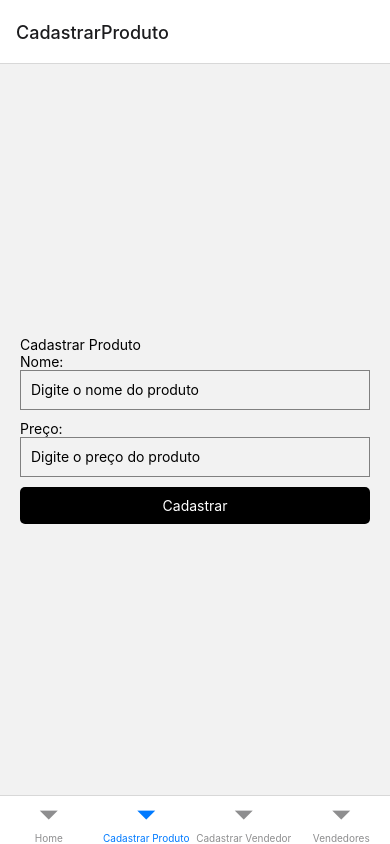
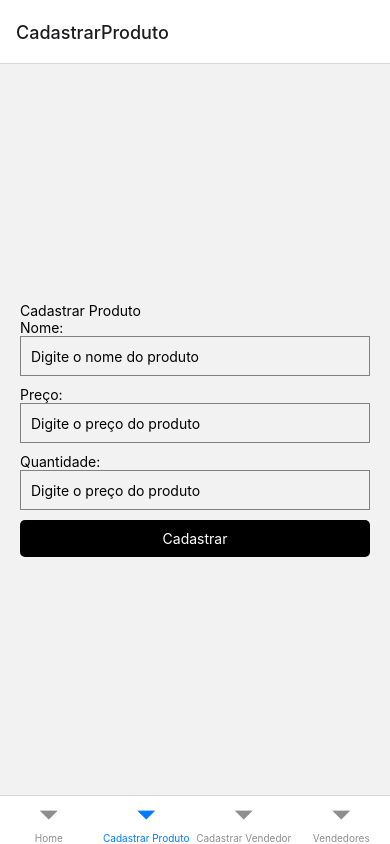
Before and after one commit to Programadorwolrd/Frui, a React Native app in the folder iceFruit/: screen /CadastrarProduto in a window 390 px wide. Built offline with nearby package versions, Linux system fonts and the light colour scheme.

Commit message:
alterações e backnground e corrigindo erros e POST de produtos

```diff
--- a/iceFruit/components/card.js
+++ b/iceFruit/components/card.js
@@ -2,7 +2,7 @@ import {Text, View, StyleSheet} from 'react-native'
 import { Image } from 'react-native'
 
 
-const Card = ({product}) => {
+const CardProduto = ({product}) => {
   return (
     <View style={styles.card}>
         <View style={styles.photo}>
@@ -42,4 +42,4 @@ const styles = StyleSheet.create({
     }
 })
 
-export default Card
+export default CardProduto;
--- a/iceFruit/screens/cadastrarProduto.js
+++ b/iceFruit/screens/cadastrarProduto.js
@@ -1,13 +1,27 @@
 import React, { useState } from 'react';
 import { View, Text, TextInput, StyleSheet, TouchableOpacity } from 'react-native';
+import axios from 'axios';
+
 
 export default function CadastrarProduto() {
   const [nome, setNome] = useState('');
+  const [quantidade, setQuantidade] = useState('');
   const [preco, setPreco] = useState('');
 
-  const handlePress = () => {
-    // Aqui você pode adicionar a lógica para lidar com o pressionamento do botão
+  const ProdutoCadastrar = async () => {
+    try {
+      const response = await axios.post('http://127.0.0.1:3050/produtos/cadastrar', {
+        nome: nome,
+        preco:preco,
+        quantidade:quantidade,
+      });
+
+      console.log(response.data);
+    } catch (error) {
+      console.error(error);
+    }
   };
+
 
   return (
     <View style={styles.container}>
@@ -30,7 +44,16 @@ export default function CadastrarProduto() {
         keyboardType="numeric"
       />
 
-      <TouchableOpacity style={styles.button} onPress={handlePress}>
+<Text>Quantidade:</Text>
+      <TextInput
+        style={styles.input}
+        value={quantidade}
+        onChangeText={setQuantidade}
+        placeholder="Digite o preço do produto"
+        keyboardType="numeric"
+      />
+
+      <TouchableOpacity style={styles.button} onPress={ProdutoCadastrar}>
         <Text style={styles.buttonText}>Cadastrar</Text>
       </TouchableOpacity>
     </View>
--- a/iceFruit/screens/home.js
+++ b/iceFruit/screens/home.js
@@ -1,7 +1,7 @@
 import React from 'react';
 import { NavigationContainer } from '@react-navigation/native';
 import { FlatList, View, StyleSheet, Image } from 'react-native';
-import Card from './../components/card'; // Ajuste o caminho de acordo com a localização do arquivo Card.js
+import CardProduto from '../components/card'; // Ajuste o caminho de acordo com a localização do arquivo Card.js
 import Header from '../components/header'; // Ajuste o caminho de acordo com a localização do arquivo Header.js
 import { useNavigation } from '@react-navigation/native';
 
@@ -40,7 +40,7 @@ const home = () => {
         />
         <FlatList
           data={products}
-          renderItem={({ item }) => <Card product={item} />}
+          renderItem={({ item }) => <CardProduto product={item} />}
           keyExtractor={(item, index) => index.toString()}
           numColumns={3}
           contentContainerStyle={styles.list}
--- a/iceFruit/screens/vendores.js
+++ b/iceFruit/screens/vendores.js
@@ -2,7 +2,10 @@ import React, { useState, useEffect } from 'react';
 import { Text, FlatList, View, StyleSheet, Image } from 'react-native';
 import CardVendedor from '../components/cardVendedor';
 import Header from '../components/header';
+import { ImageBackground } from 'react-native';
 import axios from 'axios';
+
+
 
 export default function Vendedores() {
   const [vendedores, setVendedores] = useState([]);
@@ -20,6 +23,7 @@ export default function Vendedores() {
   }, []);
 
   return (
+    <ImageBackground source={require('././../assets/background.png')} style={styles.backgroundImage}>
     <View>
       <FlatList
         data={vendedores}
@@ -27,6 +31,7 @@ export default function Vendedores() {
         renderItem={({ item }) => <CardVendedor vendedor={item} />}
       />
     </View>
+    </ImageBackground>
   );
 };
 const styles = StyleSheet.create({
@@ -37,4 +42,9 @@ const styles = StyleSheet.create({
     width: 500,
     height: 240,
   },
+    backgroundImage: {
+      flex: 1,
+      width: '90%',
+      resizeMode: 'cover', // or 'stretch'
+    },
 });
```
Also changed, not shown: iceFruit/assets/background.png (added).
